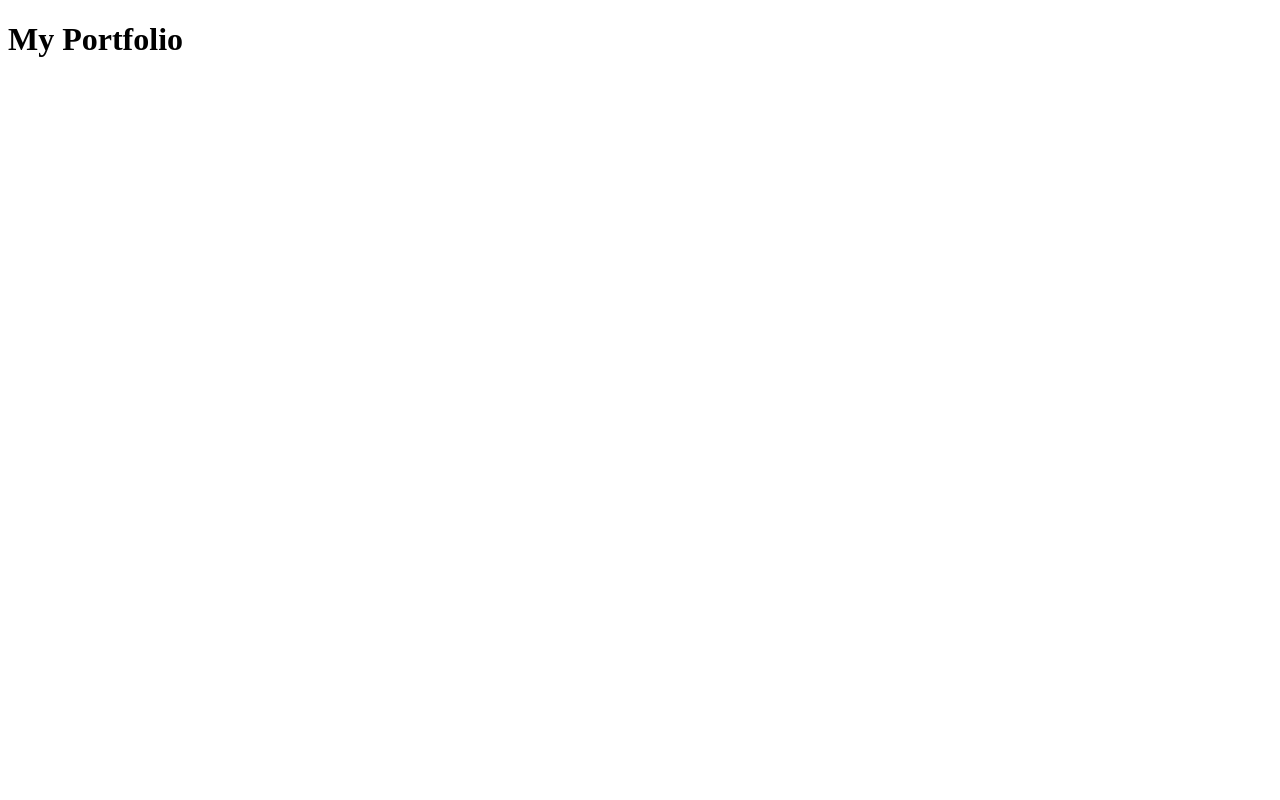
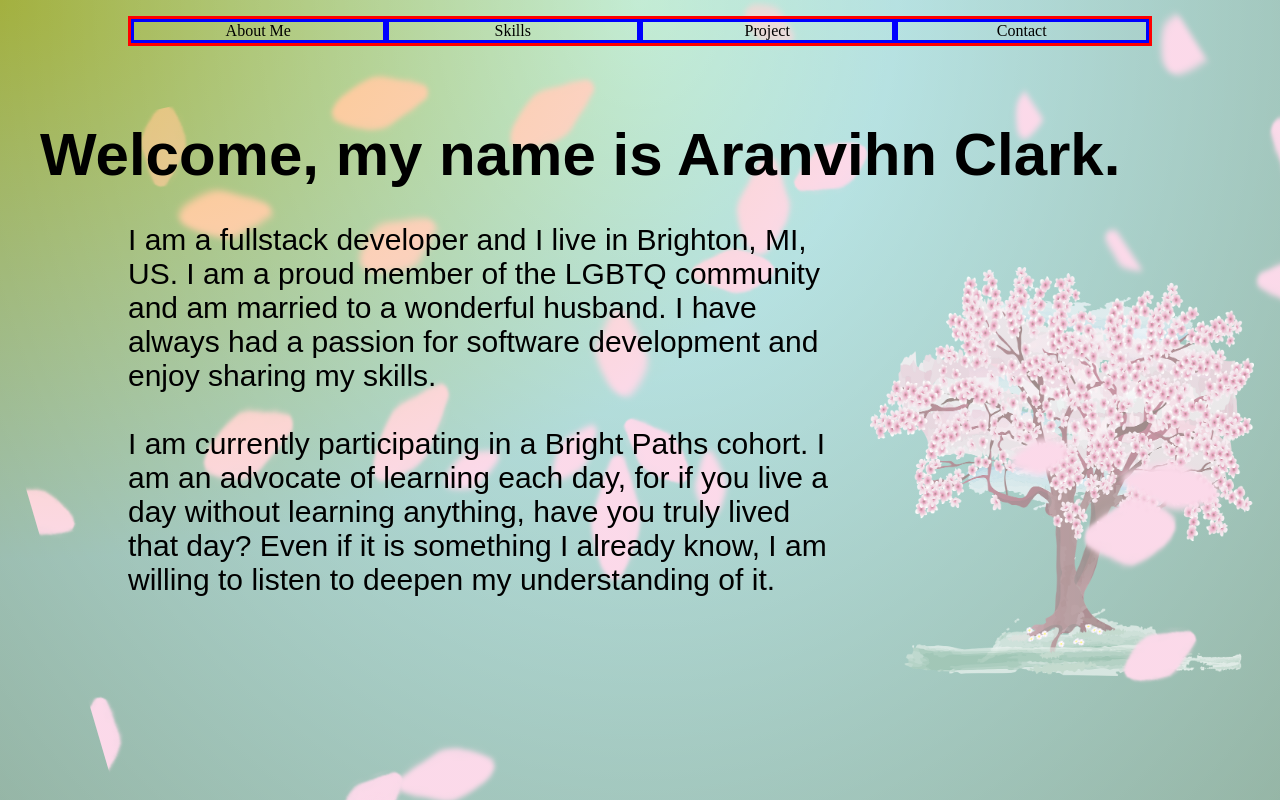
Before and after one commit to AranvihnClark/AranvihnClark.github.io, a plain HTML site: page index.html in a window 1280 px wide. Drawn offline with Linux system fonts and the light colour scheme; a web font is replaced by a local one.

Commit message:
Updates - More HTML and CSS stuff

```diff
--- a/index.html
+++ b/index.html
@@ -4,9 +4,106 @@
     <meta charset="UTF-8">
     <meta http-equiv="X-UA-Compatible" content="IE=edge">
     <meta name="viewport" content="width=device-width, initial-scale=1.0">
+    <link rel="stylesheet" href="style.css">
     <title>Document</title>
 </head>
 <body>
-    <h1>My Portfolio</h1>
+    <section id="navigation" class="position-absolute">
+        <div class="flex-area auto-size">
+            <ul id="nav-menu">
+                <div class="nav-item">About Me</div>
+                <div class="nav-item">Skills</div>
+                <div class="nav-item">Project</div>
+                <div class="nav-item">Contact</div>
+            </ul>
+        </div>
+    </section>
+
+    <section id="main" class="position-absolute">
+        <div id="about-div" class="entries">
+            <h1 class="auto-size">Welcome, my name is Aranvihn Clark.</h1>
+            <p class="auto-size"><br>
+                I am a fullstack developer and I live in Brighton, MI, US. I am a proud member of the LGBTQ community and am married to a wonderful husband. I have always had a passion for software development and enjoy sharing my skills.
+            </p>
+            <p class="auto-size"><br>
+                I am currently participating in a Bright Paths cohort. I am an advocate of learning each day, for if you live a day without learning anything, have you truly lived that day? Even if it is something I already know, I am willing to listen to deepen my understanding of it.
+            </p>
+        </div>
+        <div id="skills-div" class="entries">
+            <h1 class="auto-size">Technical Skills</h1>
+            <p class="auto-size">HTML/CSS</p>
+            <p class="auto-size">JavaScript</p>
+            <p class="auto-size">PostgreSQL</p>
+        </div>
+        <div id="projects-div" class="entries">
+            <h1 class="auto-size">Projects</h1>
+            <p class="auto-size "><a href="https://github.com/AranvihnClark/Foundations_Capstone">Joe The Guard</a><br><br>
+                An interactive click RPG where you live out a single day as Joe, the guard. Act as the sole defender against criminals entering the Kingdom of Gloria.
+            </p>
+        </div>
+        <div id="contact-div" class="entries">
+            <h1 class="auto-size">Where to find me?<br><br></h1>
+            <p class="auto-size"><a href="linkedin.com/in/aranvihnclark">LinkedIn</a></p>
+            <p class="auto-size"><a href="https://github.com/AranvihnClark">GitHub</a></p>
+        </div>
+    </section>
+
+    <section id="animated-bg">
+        <div id="sun-light"></div>
+        <div id="tree" class="position-absolute">
+            <img src="/images/tree.png">
+        </div>
+        <div class="set set1">
+          <div class="image-div"><img src="/images/petal.png"></div>
+          <div class="image-div"><img src="/images/petal.png"></div>
+          <div class="image-div"><img src="/images/petal.png"></div>
+          <div class="image-div"><img src="/images/petal.png"></div>
+          <div class="image-div"><img src="/images/petal.png"></div>
+          <div class="image-div"><img src="/images/petal.png"></div>
+          <div class="image-div"><img src="/images/petal.png"></div>
+          <div class="image-div"><img src="/images/petal.png"></div>
+        </div>
+        <div class="set set2">
+          <div class="image-div"><img src="/images/petal.png"></div>
+          <div class="image-div"><img src="/images/petal.png"></div>
+          <div class="image-div"><img src="/images/petal.png"></div>
+          <div class="image-div"><img src="/images/petal.png"></div>
+          <div class="image-div"><img src="/images/petal.png"></div>
+          <div class="image-div"><img src="/images/petal.png"></div>
+          <div class="image-div"><img src="/images/petal.png"></div>
+          <div class="image-div"><img src="/images/petal.png"></div>
+        </div>
+        <div class="set set3">
+          <div class="image-div"><img src="/images/petal.png"></div>
+          <div class="image-div"><img src="/images/petal.png"></div>
+          <div class="image-div"><img src="/images/petal.png"></div>
+          <div class="image-div"><img src="/images/petal.png"></div>
+          <div class="image-div"><img src="/images/petal.png"></div>
+          <div class="image-div"><img src="/images/petal.png"></div>
+          <div class="image-div"><img src="/images/petal.png"></div>
+          <div class="image-div"><img src="/images/petal.png"></div>
+        </div>
+        <div class="set set4">
+          <div class="image-div"><img src="/images/petal.png"></div>
+          <div class="image-div"><img src="/images/petal.png"></div>
+          <div class="image-div"><img src="/images/petal.png"></div>
+          <div class="image-div"><img src="/images/petal.png"></div>
+          <div class="image-div"><img src="/images/petal.png"></div>
+          <div class="image-div"><img src="/images/petal.png"></div>
+          <div class="image-div"><img src="/images/petal.png"></div>
+          <div class="image-div"><img src="/images/petal.png"></div>
+        </div>
+        <div class="set set5">
+          <div class="image-div"><img src="../images/petal.png"></div>
+          <div class="image-div"><img src="../images/petal.png"></div>
+          <div class="image-div"><img src="../images/petal.png"></div>
+          <div class="image-div"><img src="../images/petal.png"></div>
+          <div class="image-div"><img src="../images/petal.png"></div>
+          <div class="image-div"><img src="../images/petal.png"></div>
+          <div class="image-div"><img src="../images/petal.png"></div>
+          <div class="image-div"><img src="../images/petal.png"></div>
+        </div>
+      </section>
+      <script src="main.js"></script>
 </body>
 </html>
--- /dev/null
+++ b/style.css
@@ -0,0 +1,235 @@
+@import url('https://fonts.googleapis.com/css2?family=Nanum+Pen+Script&family=Reem+Kufi+Fun:wght@400;700&display=swap');
+/*
+font-family: 'Nanum Pen Script', cursive;
+font-family: 'Reem Kufi Fun', sans-serif;
+*/
+* {
+    margin-top:0vh;
+    margin-bottom:0vh;
+    margin-left: 0vw;
+    margin-right: 0vw;;
+    padding-top: 0vh;
+    padding-bottom: 0vh;
+    padding-left: 0vw;
+    padding-right: 0vw;
+    height: 100%;
+    width: 100%;
+    box-sizing: border-box;
+    overflow: auto;
+    overflow-x: hidden;
+    /* background-color: #89C4E1; */
+}
+
+body {
+    display: flex;
+    background: radial-gradient(at top, #88e7f3, #2d6d4e);
+    scroll-behavior: smooth;
+}
+
+#navigation {
+    height: auto;
+    z-index: 20;
+}
+
+#main {
+    font-family: Reem Kufi Fun, sans-serif;
+    overflow-y: scroll;
+    scroll-snap-type: y mandatory;
+    scroll-behavior: smooth;
+    z-index: 11;
+}
+
+.position-absolute {
+    position: absolute;
+}
+
+.auto-size {
+    height: auto;
+    width: auto;
+}
+
+.flex-area {
+    display: flex;
+    align-items: center;
+    justify-content: center;
+}
+
+#nav-menu {
+    display: inline-flex;
+    border: solid red;
+    height: auto;
+    width: 80vw;
+    margin-top: 2vh;
+    margin-bottom: 2vh;
+}
+
+.nav-item {
+    border: solid blue;
+    text-align: center;
+}
+
+.entries {
+    scroll-snap-align: start;
+    padding-top: 15vh;
+    height: 100vh;
+    width: 100vw;
+}
+
+h1 {
+    margin-left: 5vh;
+    font-size: 60px;
+}
+
+p {
+    font-size: 30px;
+    margin-right: 35vw;
+    margin-left: 10vw;
+}
+
+a {
+    font-size: 40px;
+    font-style: italic;
+}
+
+#sun-light {
+    opacity: 50%;
+    background: radial-gradient(70% 70% at top left, #ffd000, #ffffff);
+    z-index: 10;
+}
+
+#tree {
+    bottom: 15vh;
+    right: 2vw;
+    height: auto;
+    width: 30vw;
+}
+
+#animated-bg {
+    position: absolute;
+    width: 100vw;
+    height: 100vh;
+    overflow: hidden;
+    display: flex;
+    justify-content: center;
+    align-items: center;
+}
+
+.set {
+    position: absolute;
+    height: 100vh;
+    width: 100vw;
+    top: 0;
+    left: 0;
+    pointer-events: none;
+    overflow: hidden;
+}
+
+.image-div {
+    position: absolute;
+    display: block;
+    height: auto;
+    width: auto;
+    overflow: hidden;
+}
+
+.image-div:nth-child(1) {
+    left: 20vw;
+    animation: animate 15s linear infinite;
+    animation-delay: -7s;
+}
+
+.image-div:nth-child(2) {
+    left: 50vw;
+    animation: animate 20s linear infinite;
+    animation-delay: -5s;
+}
+
+.image-div:nth-child(3) {
+    left: 70vw;
+    animation: animate 20s linear infinite;
+    animation-delay: 0s;
+}
+
+.image-div:nth-child(4) {
+    left: 0vw;
+    animation: animate 15s linear infinite;
+    animation-delay: -5s;
+}
+
+.image-div:nth-child(5) {
+    left: 85vw;
+    animation: animate 18s linear infinite;
+    animation-delay: -10s;
+}
+
+.image-div:nth-child(6) {
+    left: 0vw;
+    animation: animate 12s linear infinite;
+}
+
+.image-div:nth-child(7) {
+    left: 15vw;
+    animation: animate 14s linear infinite;
+    animation-delay: -10s;
+}
+
+.image-div:nth-child(8) {
+    left: 60vw;
+    animation: animate 15s linear infinite;
+}
+
+@keyframes animate{
+    0% {
+        opacity: 0;
+        top: -10vh;
+        transform: translateX(20px) rotate(0deg);
+    }
+    10% {
+        opacity: 1;
+    }
+    20% {
+        transform: translateX(-50px) rotate(60deg);
+    }
+    40% {
+        transform: translateX(-50px) rotate(120deg);
+    }
+    60% {
+        transform: translateX(-50px) rotate(180deg);
+    }
+    80% {
+        transform: translateX(-50px) rotate(240deg);
+    }
+    100% {
+        top: 110vh;
+        transform: translateX(-50px) rotate(320deg);
+    }
+}
+
+.set1 {
+    transform: rotate3d(1.5, 1.5, 1.5, -25deg);
+    z-index: 1;
+}
+
+.set2 {
+    transform: translateY(50px) translateX(-50px) scale(1.5) rotateY(180deg) rotate3d(-1, -2, 1.5, 55deg);
+    filter: blur(1px);
+    z-index: 2;
+}
+
+.set3 {
+    transform: translateY(-250px) translateX(100px) scale(1.2) rotateY(180deg) rotate3d(1.5, 1, 2, 35deg);
+    filter: blur(2px);
+    z-index: 3;
+}
+
+.set4 {
+    transform: translateY(50px) translateX(50px) scale(0.8) rotateY(180deg) rotate3d(1, 1.5, 2, 50deg);
+    filter: blur(4px);
+    z-index: 2;
+}
+
+.set5 {
+    transform: translateY(-100px) translateX(-50px) scale(1.2) rotateY(180deg) rotate3d(1, -1, 1, 45deg);
+    filter: blur(3px);
+    z-index: 2;
+}
```
Also changed, not shown: images/petal.png (added), images/startpage.png (added), images/tree.png (added), 2 other files.
